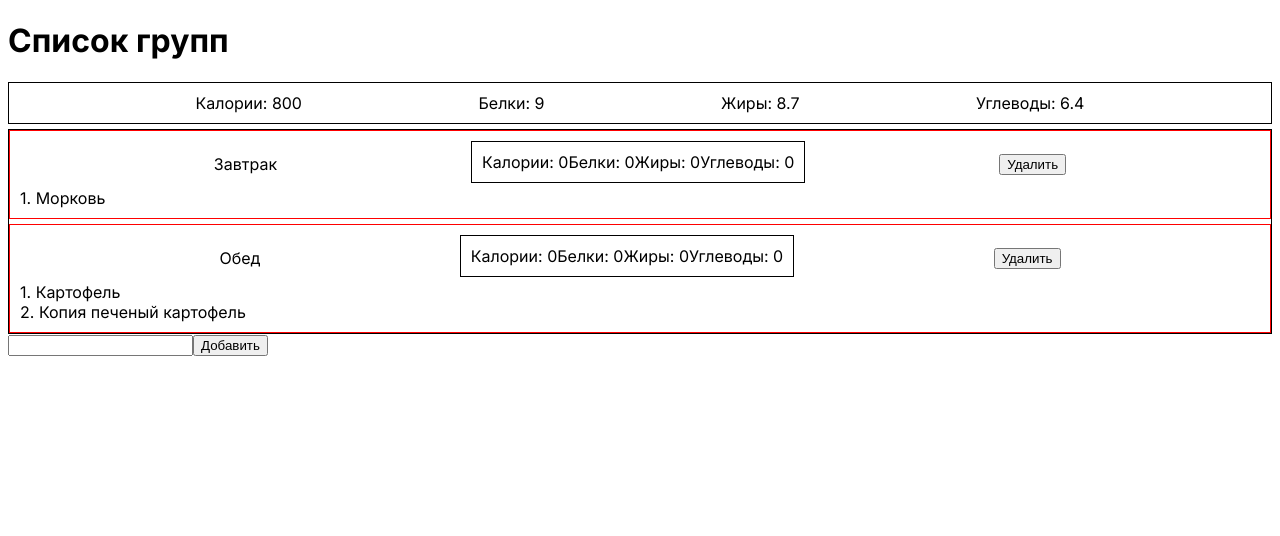
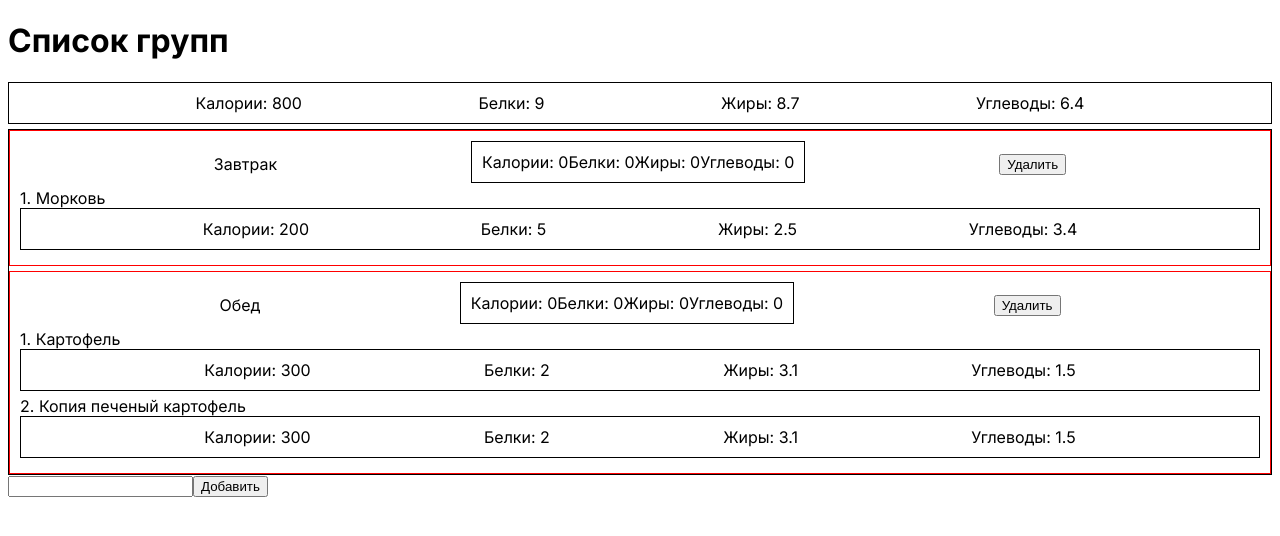
Before and after one commit to demons/fatburger, a Next.js app: page / in a window 1280 px wide. Shown: the top 536 px of the page. Built offline with nearby package versions, Linux system fonts and the light colour scheme.

Commit message:
Добавит подсчет суммы калорий

```diff
--- a/app/components/GroupItem.js
+++ b/app/components/GroupItem.js
@@ -1,7 +1,11 @@
+import Amount from "./Amount";
+
 function GroupItem({ groupItem, index }) {
+  const ingredients = groupItem.items ? groupItem.items : [groupItem];
+
   return (
     <div>
-      {index}. {groupItem.title}
+      {index}. {groupItem.title} <Amount items={ingredients} />
     </div>
   );
 }
```
